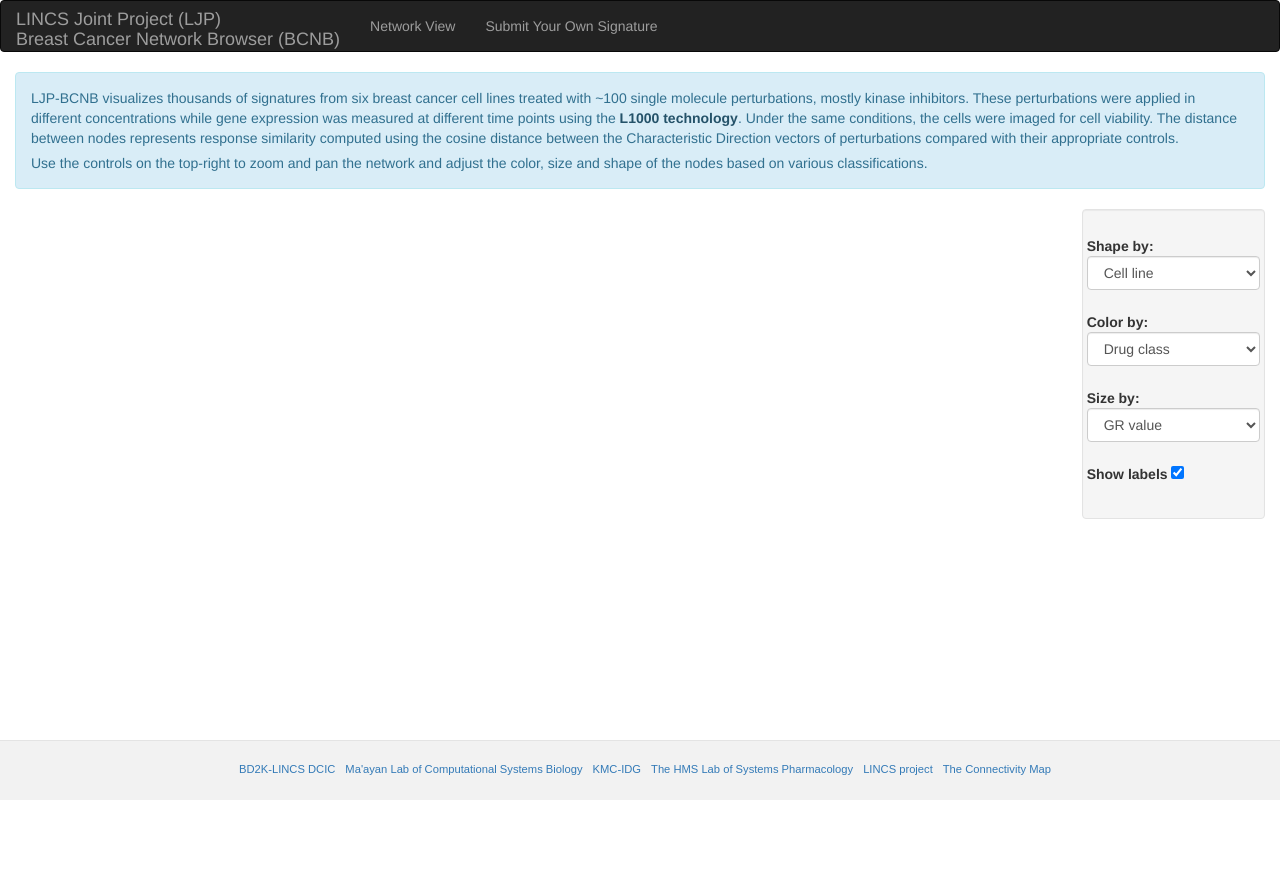
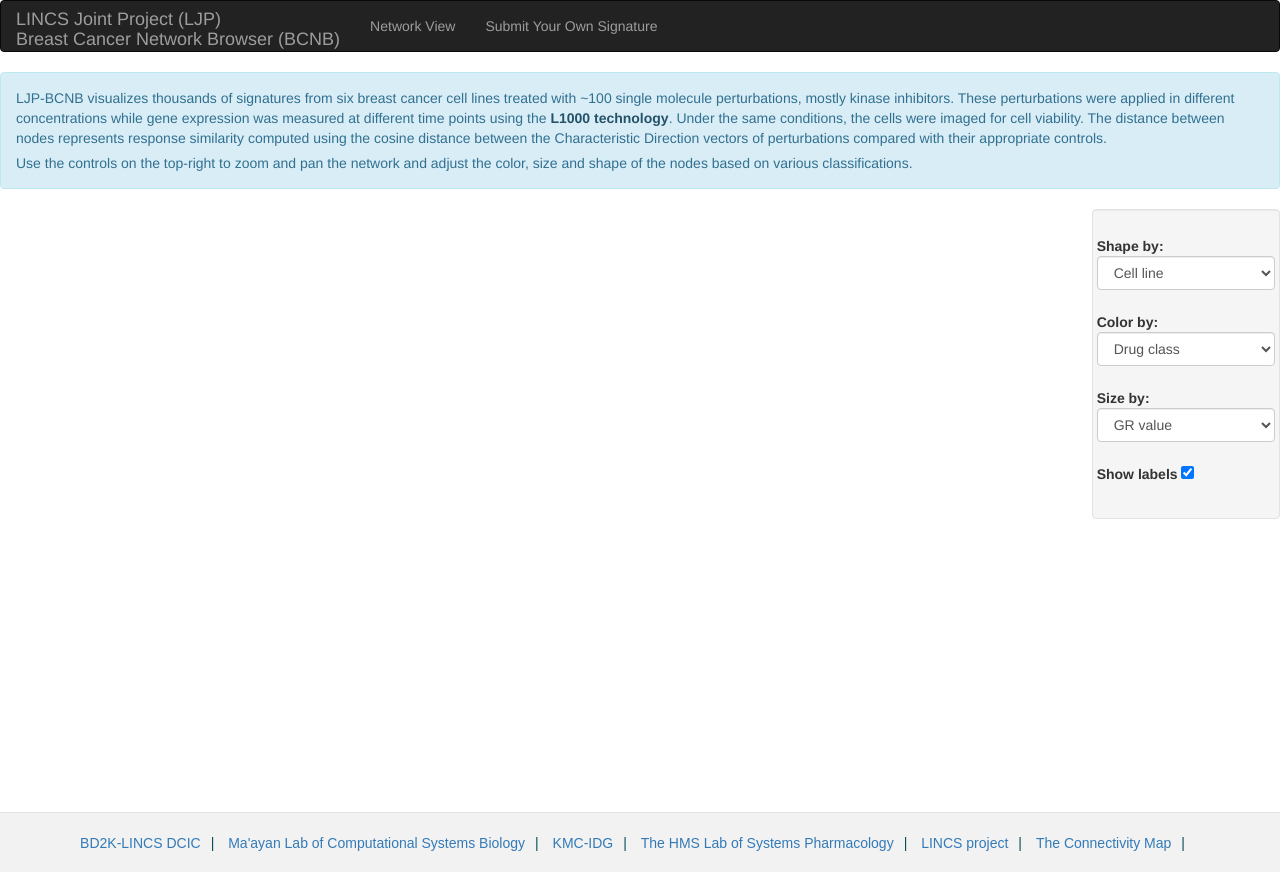
Before and after one commit to MaayanLab/LJP, a PHP site: page / in a window 1280 px wide. Before the commit the page ends 800 px from the top, so only its background shows below. Run offline with PHP 8.4, Linux system fonts and the light colour scheme.

Commit message:
fixed display bug in footer

```diff
--- a/css/main.css
+++ b/css/main.css
@@ -1,6 +1,7 @@
 body {
 	/*overflow:hidden;*/
 	margin:0;
+  height: 100%;
 }
 
 text {
@@ -34,10 +35,19 @@ text {
 }
 html {
   position: relative;
+  /*min-height: 100%;*/
+  height: 100%;
+}
+#page-content {
   min-height: 100%;
+  height: auto;
+  /* Negative indent footer by its height */
+  margin: 0 auto -60px;
+  /* Pad bottom by footer height */
+  padding: 0 0 60px;
 }
+
 .footer {
-  position: absolute;
   bottom: 0px;
   height: 60px;
   width: 100%;
@@ -56,12 +66,25 @@ html {
   display: flex;
   justify-content: space-between;
 }
+.list-inline{
+  display:block;
+}
+.list-inline li{
+  display:inline-block;
+  padding: 0px;
+}
+.list-inline li:after{
+  content:'|';
+  margin:0;
+  padding: 10px;
+}
+
 .title {
   display: inline-block;
 }
 .logo-title {
   vertical-align: 60%;
-  margin-left: 10px;
+  /*margin-left: 10px;*/
 }
 .bd2k {
   color: #808080;
--- a/index.html
+++ b/index.html
@@ -38,13 +38,15 @@
 	<div class="container-fluid" id="page-content"></div>
 
 	<div class="footer theme-color-dark">
-		<div class="footer-wrapper">
-			<span class="title logo-title bd2k"><a href="http://lincs-dcic.org/" target="_blank")>BD2K-LINCS DCIC</a> </span>
-			<span class="title logo-title bd2k"><a href="http://icahn.mssm.edu/research/labs/maayan-laboratory" target="_blank">Ma'ayan Lab of Computational Systems Biology</a></span>
-			<span class="title logo-title bd2k"><a href="https://commonfund.nih.gov/idg/overview" target="_blank">KMC-IDG</a></span>
-			<span class="title logo-title bd2k"><a href="http://hits.harvard.edu/the-program/laboratory-of-systems-pharmacology/about/" target="_blank">The HMS Lab of Systems Pharmacology</a></span>
-			<span class="title logo-title bd2k"><a href="http://www.lincsproject.org/" target="_blank">LINCS project</a></span>
-			<span class="title logo-title bd2k"><a href="http://www.lincscloud.org/" target="_blank">The Connectivity Map</a></span>
+ 		<div class="footer-wrapper">
+			<ul class="list-inline">
+				<li><a href="http://lincs-dcic.org/" target="_blank")>BD2K-LINCS DCIC</a></li>
+				<li><a href="http://icahn.mssm.edu/research/labs/maayan-laboratory" target="_blank">Ma'ayan Lab of Computational Systems Biology</a></li>
+				<li><a href="https://commonfund.nih.gov/idg/overview" target="_blank">KMC-IDG</a></li>
+				<li><a href="http://hits.harvard.edu/the-program/laboratory-of-systems-pharmacology/about/" target="_blank">The HMS Lab of Systems Pharmacology</a></li>
+				<li><a href="http://www.lincsproject.org/" target="_blank">LINCS project</a></li>
+				<li><a href="http://www.lincscloud.org/" target="_blank">The Connectivity Map</a></li>
+			</ul>
 		</div>
 	</div>
 
--- a/search.html
+++ b/search.html
@@ -1,7 +1,7 @@
 <div class="row">
 	<div class="col-sm-10 col-sm-offset-1">
 		<div class="alert alert-info">
-			From this page you can submit gene sets, or gene signatures, for analysis with the LJP-BCNB. The submitted gene sets and signatures will be projected onto the network of single drug perturbations applied to the six breast cancer cell lines. Clicking on the grey buttons will fill the input boxes with demonstrative examples of the input format. You can also fetch gene expression sigantures we computed from <a class="alert-link" href="http://www.broadinstitute.org/ccle/home" target="_blank"> the Cancer Cell Line Encyclopedia (CCLE)</a> as well as <a class="alert-link" href="amp.pharm.mssm.edu/CREEDS" target="_blank">670 disease signatures</a> extracted from the <a class="alert-link" href="http://www.ncbi.nlm.nih.gov/geo/" target="_blank">Gene Expression Omnibus (GEO)</a>.
+			From this page you can submit gene sets, or gene signatures, for analysis with the LJP-BCNB. The submitted gene sets and signatures will be projected onto the network of single drug perturbations applied to the six breast cancer cell lines. Clicking on the grey buttons will fill the input boxes with demonstrative examples of the input format. You can also fetch gene expression sigantures we computed from <a class="alert-link" href="http://www.broadinstitute.org/ccle/home" target="_blank"> the Cancer Cell Line Encyclopedia (CCLE)</a> as well as <a class="alert-link" href="http://amp.pharm.mssm.edu/CREEDS" target="_blank">670 disease signatures</a> extracted from the <a class="alert-link" href="http://www.ncbi.nlm.nih.gov/geo/" target="_blank">Gene Expression Omnibus (GEO)</a>.
 		</div>
 
 		<div class="col-xs-5">
```
